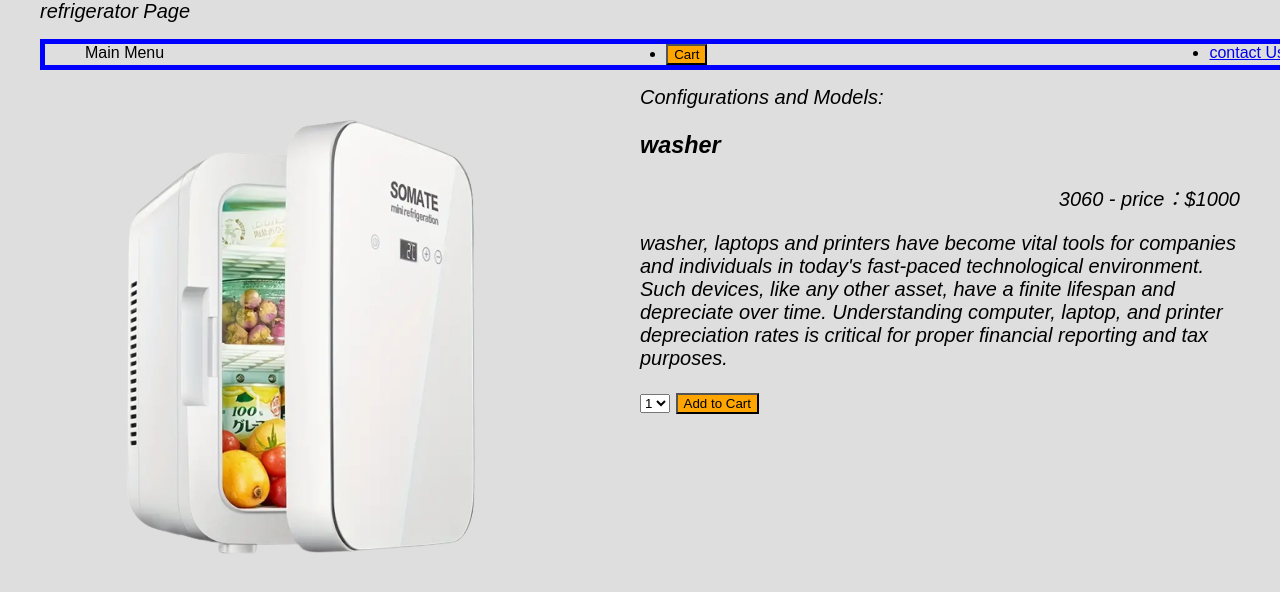
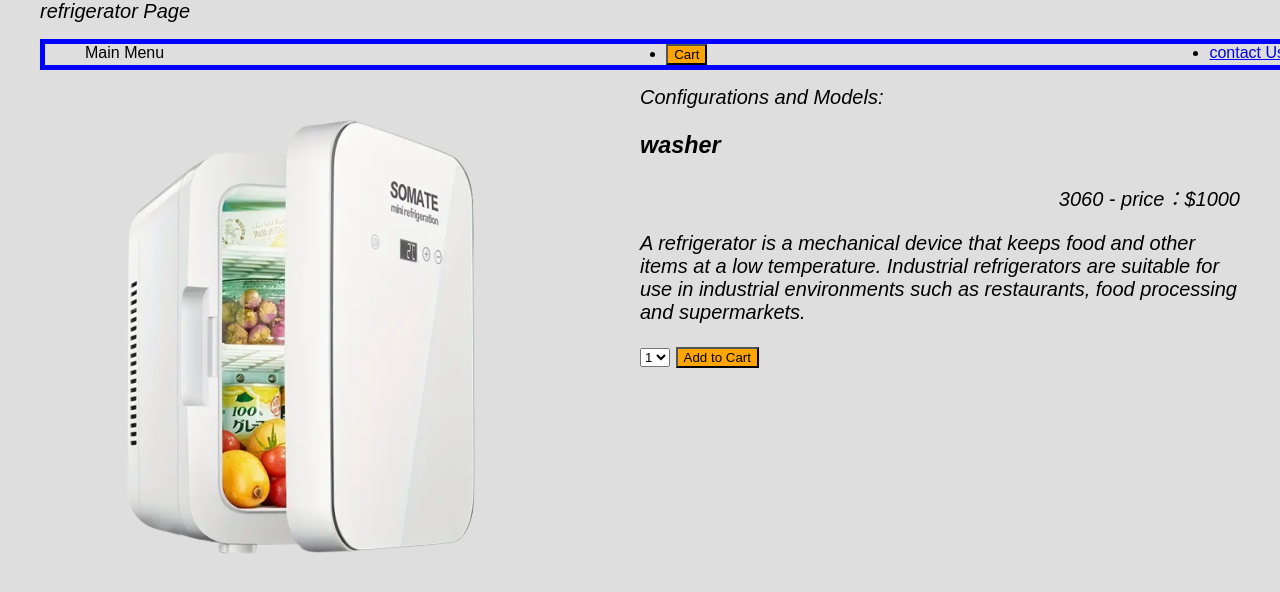
Before and after one commit to Qiyueeer/Project, a website: page refrigerator.html in a window 1280 px wide. Shown: the top 592 px of the page. Drawn offline with Linux system fonts and the light colour scheme.

Commit message:
Update refrigerator.html

```diff
--- a/refrigerator.html
+++ b/refrigerator.html
@@ -41,7 +41,7 @@ function viewCart(){
 
 	<h3>washer</h3>
                 <p align="right"> <span>3060 - price：$1000</p></span>
-	<p>washer, laptops and printers have become vital tools for companies and individuals in today's fast-paced technological environment. Such devices, like any other asset, have a finite lifespan and depreciate over time. Understanding computer, laptop, and printer depreciation rates is critical for proper financial reporting and tax purposes.
+	<p>A refrigerator is a mechanical device that keeps food and other items at a low temperature. Industrial refrigerators are suitable for use in industrial environments such as restaurants, food processing and supermarkets.
                   </p>
              </div>
 <div>
```
